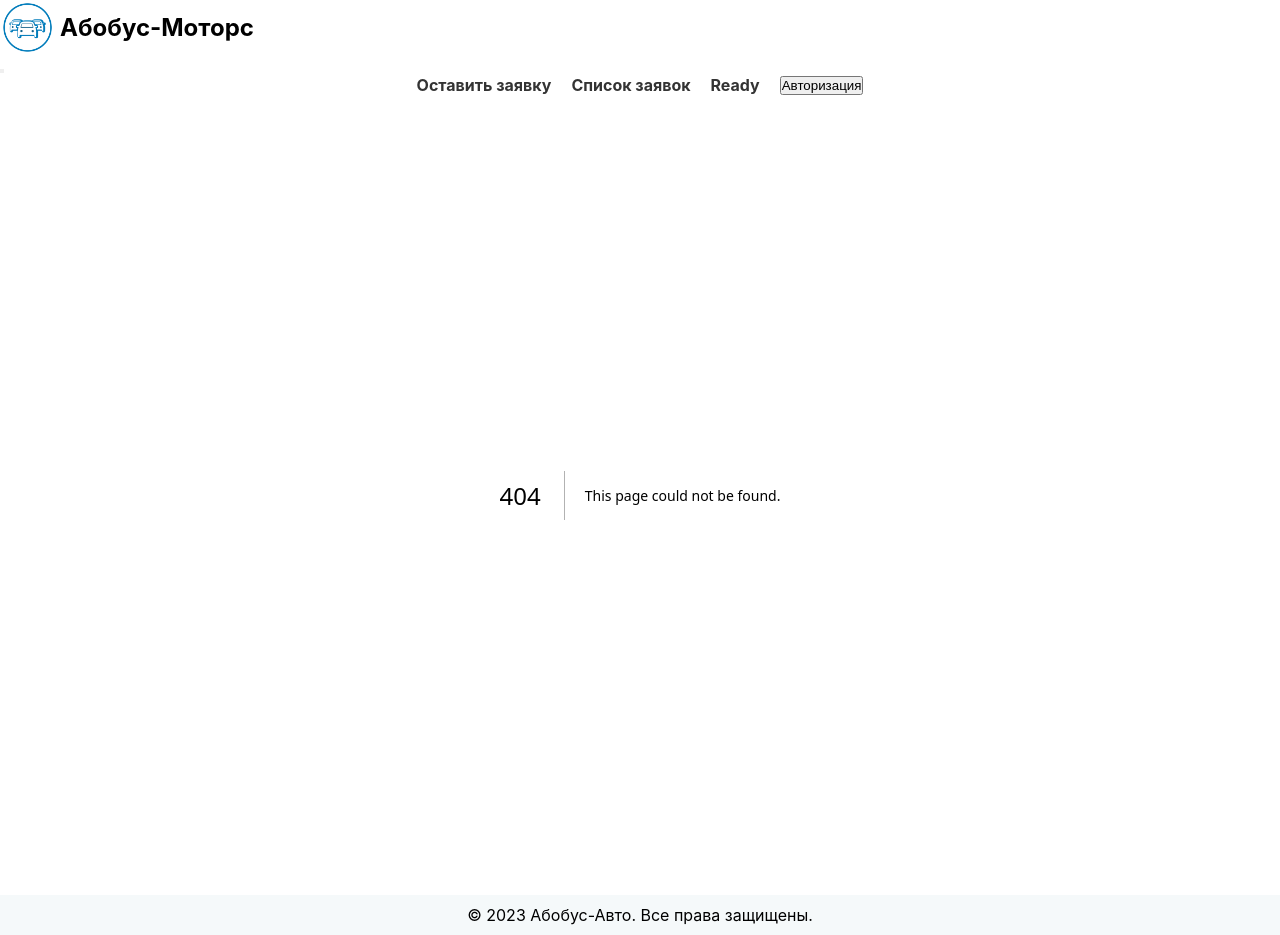
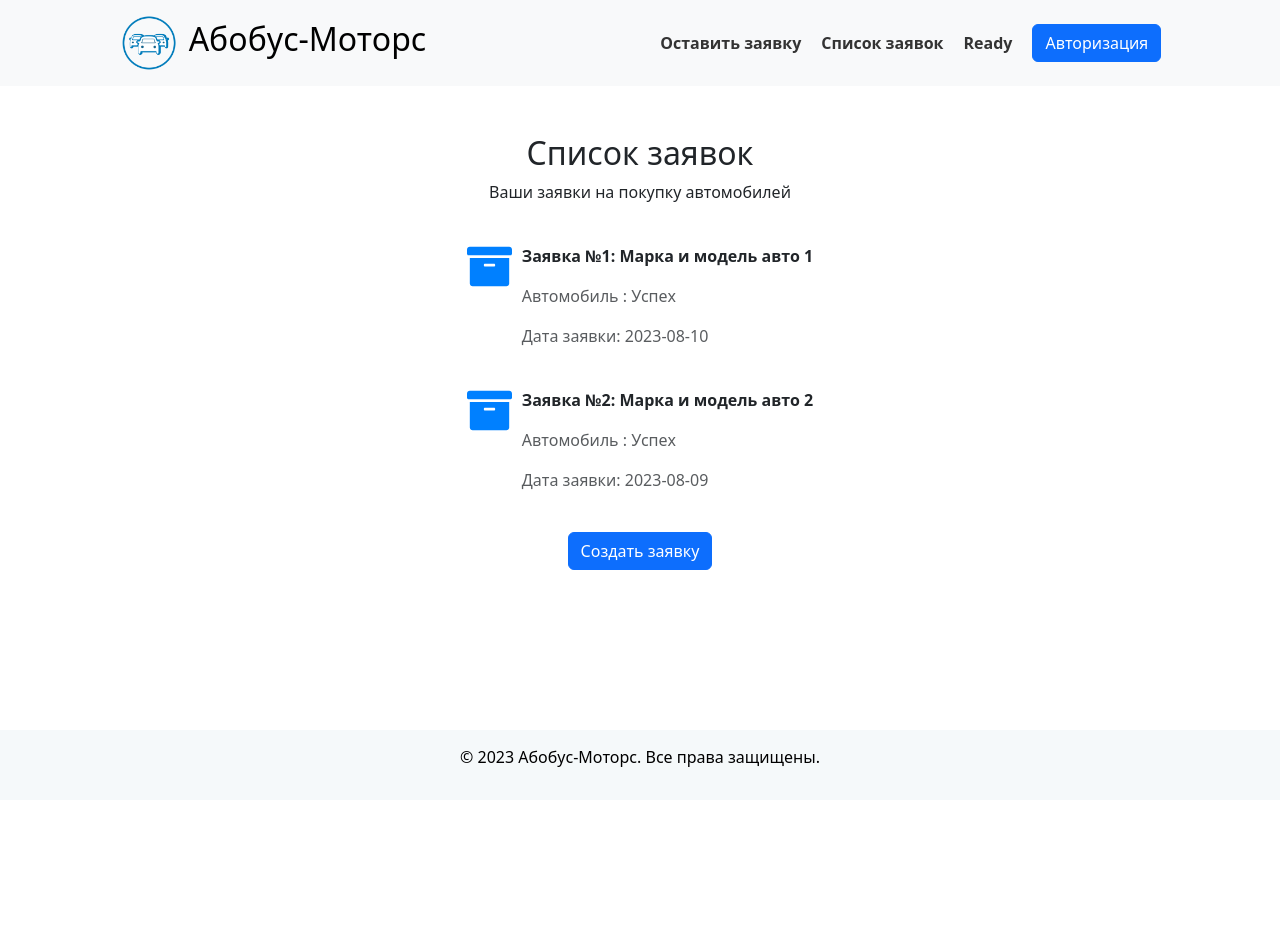
Before and after one commit to Ra1n-xD/car-booking-service, a Next.js app: page /orders in a window 1280 px wide. Before the commit this address had no page. After the commit the page ends 800 px from the top, so only its background shows below. Built offline with nearby package versions, Linux system fonts and the light colour scheme.

Commit message:
Страницы сгениррованной заявки, страница заказов, добавление данных в формате json, визуальные доработки

```diff
--- a/package.json
+++ b/package.json
@@ -20,6 +20,7 @@
     "react": "18.2.0",
     "react-bootstrap": "^2.8.0",
     "react-dom": "18.2.0",
+    "react-icons": "^4.10.1",
     "typescript": "5.1.6",
     "yup": "^1.2.0"
   }
--- a/src/app/globals.css
+++ b/src/app/globals.css
@@ -3,6 +3,13 @@
     box-sizing: border-box;
     margin: 0;
     padding: 0;
+}
+
+p,
+h1,
+h2,
+h3 {
+    margin: 0;
 }
 
 body,
@@ -14,11 +21,6 @@ html {
 }
 
 /* Header */
-.logo {
-    display: flex;
-    align-items: center;
-    gap: 5px;
-}
 
 .navigation {
     display: flex;
@@ -40,6 +42,11 @@ html {
 }
 
 /* Main css */
+
+.offset {
+    gap: 10px;
+}
+
 .wrapper {
     min-height: 100%;
     display: flex;
@@ -52,7 +59,7 @@ html {
 
 /* Footer css */
 footer {
-    padding: 10px 0;
+    padding: 15px 0;
     width: 100%;
     background-color: #f5f9fa;
     color: #000000;
--- a/src/app/layout.tsx
+++ b/src/app/layout.tsx
@@ -3,6 +3,7 @@ import Header from '@/components/Header';
 import Footer from '@/components/Footer';
 
 import './globals.css';
+import 'bootstrap/dist/css/bootstrap.min.css';
 
 export const metadata: Metadata = {
     title: 'Абоба-Моторс',
--- /dev/null
+++ b/src/app/orders/page.tsx
@@ -0,0 +1,43 @@
+'use client';
+import { FaCheckCircle, FaArchive } from 'react-icons/fa';
+import { Button } from 'react-bootstrap';
+import Link from 'next/link';
+
+const Orders = () => {
+    const userRequests = [
+        { id: 1, car: 'Марка и модель авто 1', status: 'Успех', date: '2023-08-10' },
+        { id: 2, car: 'Марка и модель авто 2', status: 'Успех', date: '2023-08-09' }
+    ];
+
+    return (
+        <div className="mt-5 text-center">
+            <h2>Список заявок</h2>
+            <p className="mb-3">Ваши заявки на покупку автомобилей</p>
+
+            <div className="d-flex flex-column align-items-center">
+                {userRequests.map((request) => (
+                    <div key={request.id} className="mt-4 offset d-flex flex-row">
+                        <FaArchive size={45} color="#0080ff" />
+                        <div className="d-flex flex-column align-items-start">
+                            <strong>
+                                <p className="">
+                                    Заявка №{request.id}: {request.car}
+                                </p>
+                            </strong>
+                            <p className="text-muted">Автомобиль : {request.status}</p>
+                            <p className="text-muted">Дата заявки: {request.date}</p>
+                        </div>
+                    </div>
+                ))}
+            </div>
+
+            <Link href="/">
+                <Button variant="primary" className="mt-4">
+                    Создать заявку
+                </Button>
+            </Link>
+        </div>
+    );
+};
+
+export default Orders;
--- a/src/app/page.tsx
+++ b/src/app/page.tsx
@@ -1,8 +1,6 @@
 'use client';
 import { useFormik } from 'formik';
 import * as yup from 'yup';
-
-import 'bootstrap/dist/css/bootstrap.min.css';
 
 export default function Home() {
     const validationSchema = yup.object({
@@ -128,7 +126,7 @@ export default function Home() {
                     {formik.touched.agreement && formik.errors.agreement && <div className="invalid-feedback">{formik.errors.agreement}</div>}
                 </div>
 
-                <div className="mb-4 d-flex justify-content-between">
+                <div className="mb-4 d-flex offset justify-content-start">
                     <button type="submit" className="btn btn-primary">
                         Сохранить
                     </button>
--- a/src/components/Footer.tsx
+++ b/src/components/Footer.tsx
@@ -1,7 +1,7 @@
 function Footer() {
     return (
         <footer>
-            <p>© {new Date().getFullYear()} Абобус-Авто. Все права защищены.</p>
+            <p>© {new Date().getFullYear()} Абобус-Моторс. Все права защищены.</p>
         </footer>
     );
 }
--- a/src/components/Header.tsx
+++ b/src/components/Header.tsx
@@ -10,8 +10,8 @@ function Header() {
         <header>
             <Navbar bg="light" expand="lg">
                 <div className="container col-lg-10 col-sm-12">
-                    <Navbar.Brand className="logo justify-content-end">
-                        <Image src={logo} width={55} height={55} alt="logo" />
+                    <Navbar.Brand className="offset d-flex align-items-center">
+                        <Image src={logo} width={60} height={60} alt="logo" />
                         <h2>Абобус-Моторс </h2>
                     </Navbar.Brand>
 
```
Also changed, not shown: src/app/ready/page.tsx (added, +29 -0 lines), src/utils/auto.json (added, +54 -0 lines), src/utils/cities.json (added, +27 -0 lines), src/utils/request.json (added, +25 -0 lines), 1 other file (tests, documents, lock files or other folders).
